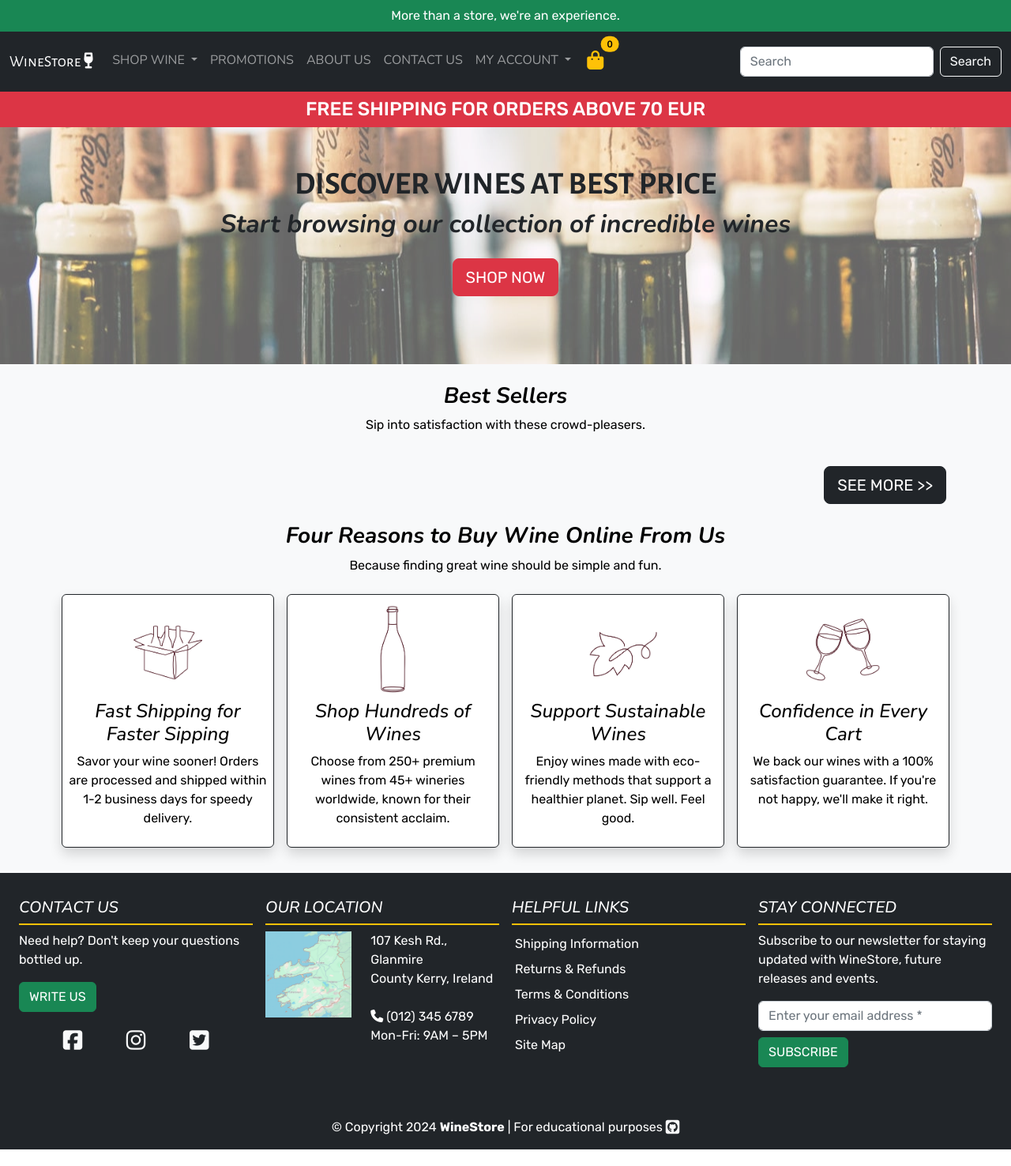
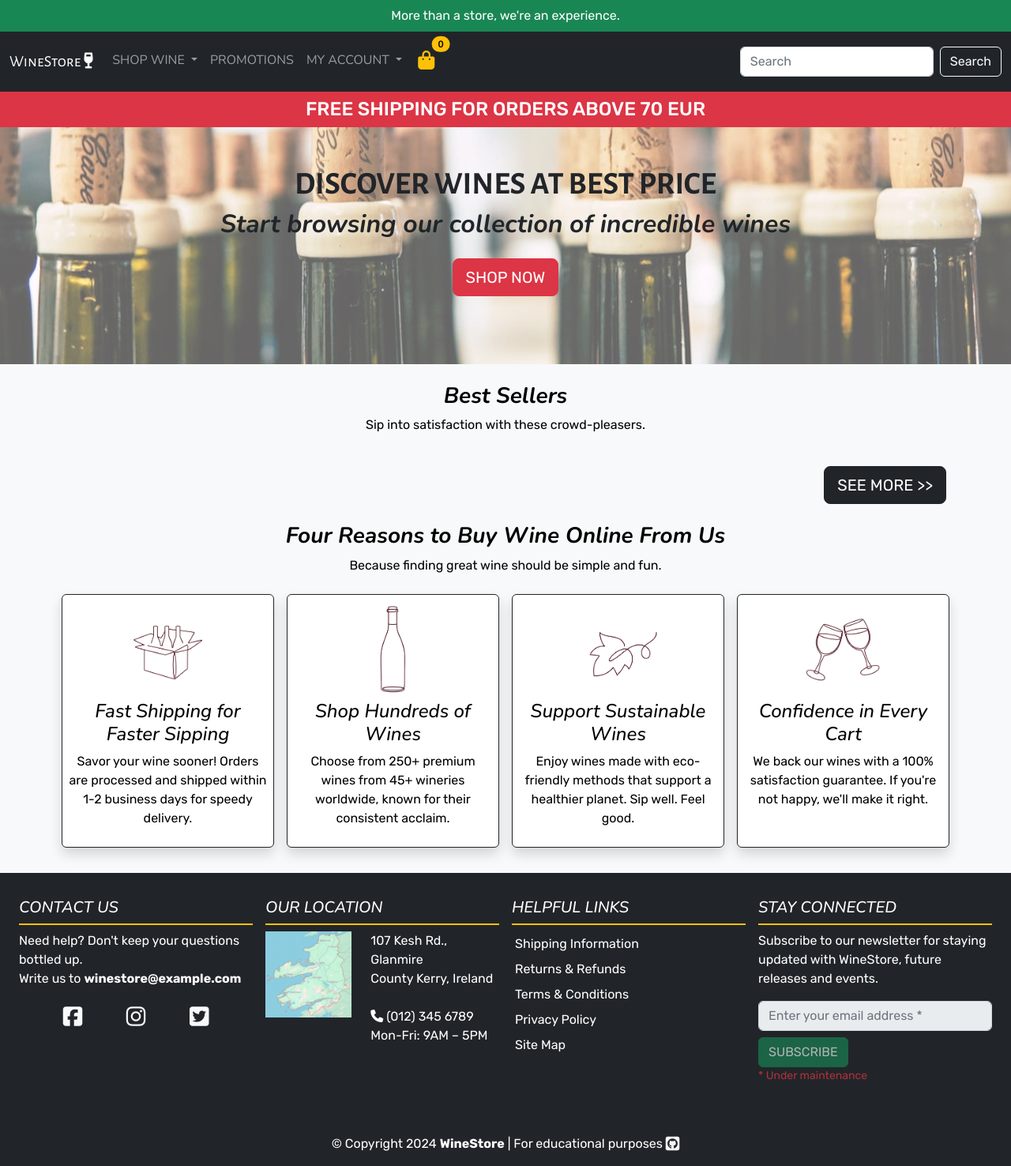
Before and after one commit to VL-ocean/winery, a Django app: page / in a window 1280 px wide. Shown: the whole page at 79% size. Before the commit the page ends 1455 px from the top, so only its background shows below. Run offline with Django 4.2, Linux system fonts and the light colour scheme; data that the repository does not hold is empty; parts of the project's set-up code (start-up, migrations or seed data) failed here and were passed over; some libraries are stand-ins or nearby versions.

Commit message:
refactor: header and footer templates

```diff
--- a/templates/includes/footer.html
+++ b/templates/includes/footer.html
@@ -4,8 +4,8 @@
         <div class="row p-3">
             <div class="col-12 col-md-6 col-xl-3 my-2 p-2">
                 <h5 class="border-bottom border-warning border-2 pb-2 subtitle-font text-uppercase">Contact us</h5>
-                <p>Need help? Don't keep your questions bottled up.</p>
-                <a class="btn btn-success text-uppercase" href="#" role="button">Write us</a>
+                <p class="mb-0">Need help? Don't keep your questions bottled up.</p>
+                <p>Write us to <strong>winestore@example.com</strong></p>
                 <div class="d-flex flex-row justify-content-evenly my-3">
                     <a class="link-light fs-3 social-icon" href="https://www.facebook.com/" target="_blank" rel="noopener"
                         aria-label="Visit our Facebook page - Opens in a new tab">
@@ -63,8 +63,9 @@
                 <p>Subscribe to our newsletter for staying updated with WineStore, future releases and events.</p>
                 <div class="mb-3">
                     <label for="subscribe-email" class="visually-hidden">Email address</label>
-                    <input type="email" class="form-control mb-2 custom-focus" id="subscribe-email" placeholder="Enter your email address *">
-                    <button type="submit" class="btn btn-success text-uppercase">Subscribe</button>
+                    <input type="email" class="form-control mb-2 custom-focus" id="subscribe-email" placeholder="Enter your email address *" disabled>
+                    <button type="submit" class="btn btn-success text-uppercase disabled">Subscribe</button>
+                    <p class="text-danger opacity-75 small">* Under maintenance</p>
                 </div>
             </div>
         </div>
--- a/templates/includes/header.html
+++ b/templates/includes/header.html
@@ -1,4 +1,5 @@
 {% load static %}
+
 <header>
     <div class="bg-success text-white text-center p-2">
         <p class="m-0">More than a store, we're an experience.</p>
@@ -14,7 +15,7 @@
             <div class="collapse navbar-collapse" id="navbarSupportedContent">
                 <ul class="navbar-nav me-auto mb-2 mb-lg-0 menu-font">
                     <li class="nav-item d-block d-lg-none">
-                        <a class="nav-link active" aria-current="page" href="{% url 'home' %}">HOME</a>
+                        <a class="nav-link" aria-current="page" href="{% url 'home' %}">HOME</a>
                     </li>
                     <li class="nav-item dropdown">
                         <a class="nav-link dropdown-toggle" href="#" role="button" data-bs-toggle="dropdown"
@@ -34,12 +35,6 @@
                     </li>
                     <li class="nav-item">
                         <a class="nav-link" href="#">PROMOTIONS</a>
-                    </li>
-                    <li class="nav-item">
-                        <a class="nav-link" href="#">ABOUT US</a>
-                    </li>
-                    <li class="nav-item">
-                        <a class="nav-link" href="#">CONTACT US</a>
                     </li>
                     <li class="nav-item dropdown">
                         <a class="nav-link dropdown-toggle" href="#" role="button" data-bs-toggle="dropdown"
```
